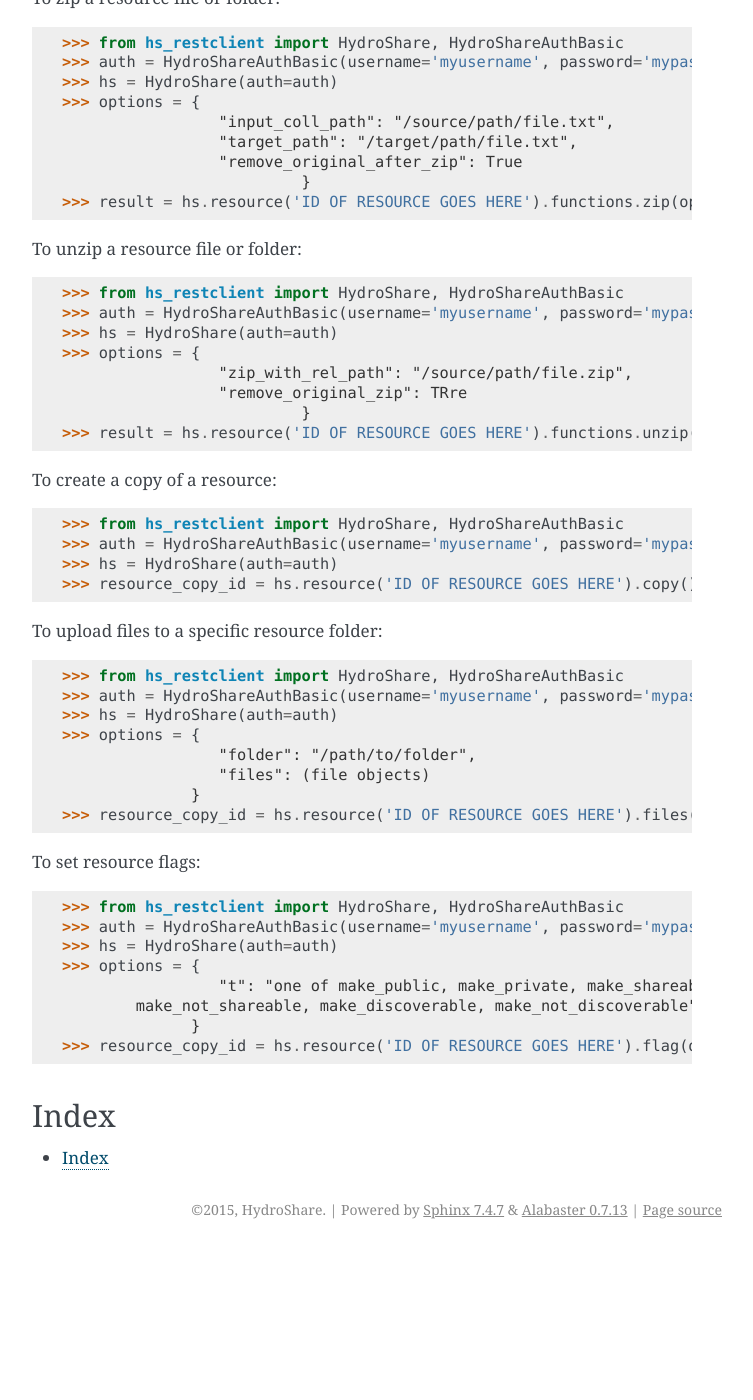
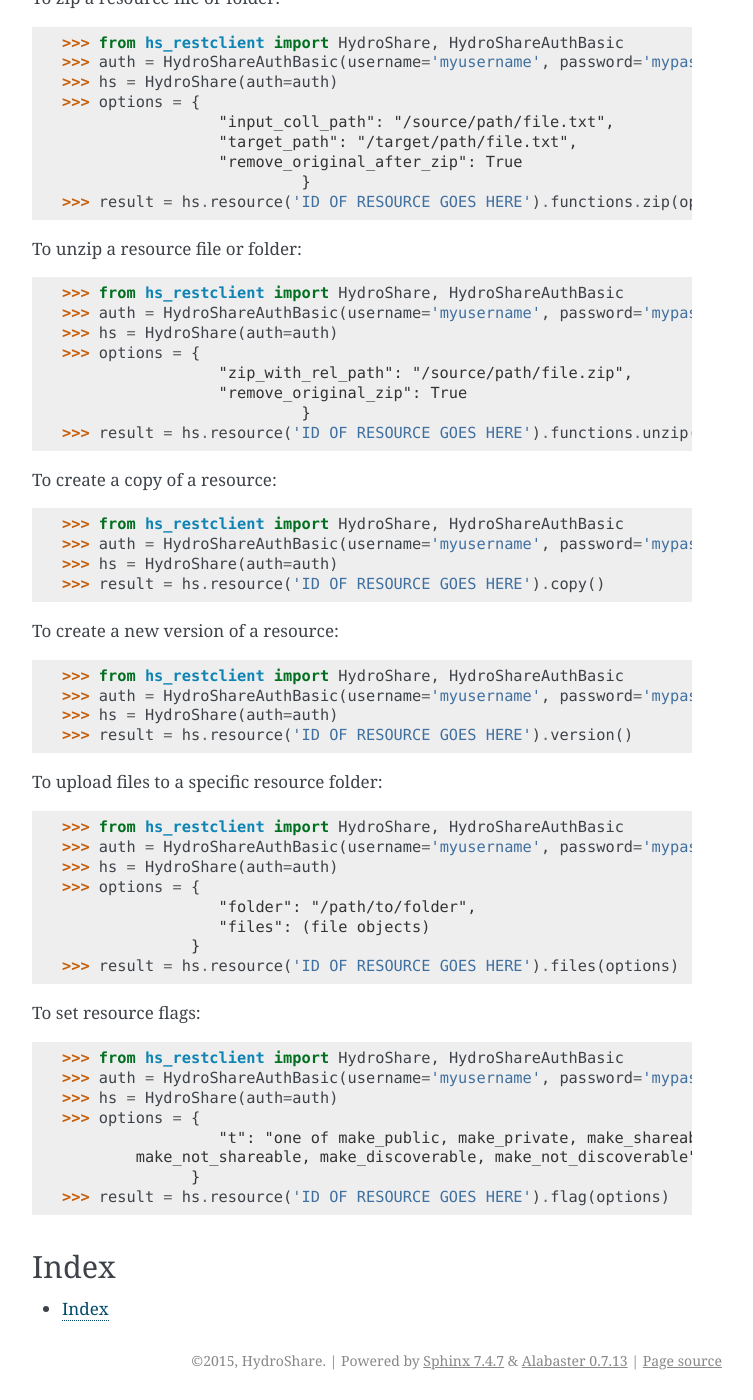
Before and after one commit to hydroshare/hs_restclient, a Sphinx documentation site: the page built from docs/index.rst, in a window 1280 px wide and 1400 px high, scrolled down 6152 px. Shown: the whole window, without its empty margins (388-1141 px from the left). Built offline with Sphinx 7.4.7, drawn with Linux system fonts in a browser that asks for light colours; before the commit the page ends 7401 px from its top, so only the background shows below that.

Commit message:
More code review requests

```diff
--- a/docs/index.rst
+++ b/docs/index.rst
@@ -308,7 +308,7 @@
     >>> hs = HydroShare(auth=auth)
     >>> options = {
                      "zip_with_rel_path": "/source/path/file.zip",
-                     "remove_original_zip": TRre
+                     "remove_original_zip": True
 			      }
     >>> result = hs.resource('ID OF RESOURCE GOES HERE').functions.unzip(options)
 
@@ -317,7 +317,15 @@
     >>> from hs_restclient import HydroShare, HydroShareAuthBasic
     >>> auth = HydroShareAuthBasic(username='myusername', password='mypassword')
     >>> hs = HydroShare(auth=auth)
-    >>> resource_copy_id = hs.resource('ID OF RESOURCE GOES HERE').copy()
+    >>> result = hs.resource('ID OF RESOURCE GOES HERE').copy()
+
+
+To create a new version of a resource:
+
+    >>> from hs_restclient import HydroShare, HydroShareAuthBasic
+    >>> auth = HydroShareAuthBasic(username='myusername', password='mypassword')
+    >>> hs = HydroShare(auth=auth)
+    >>> result = hs.resource('ID OF RESOURCE GOES HERE').version()
 
 To upload files to a specific resource folder:
 
@@ -328,7 +336,7 @@
                      "folder": "/path/to/folder",
                      "files": (file objects)
                   }
-    >>> resource_copy_id = hs.resource('ID OF RESOURCE GOES HERE').files(options)
+    >>> result = hs.resource('ID OF RESOURCE GOES HERE').files(options)
 
 To set resource flags:
 
@@ -339,7 +347,7 @@
                      "t": "one of make_public, make_private, make_shareable,
             make_not_shareable, make_discoverable, make_not_discoverable"
                   }
-    >>> resource_copy_id = hs.resource('ID OF RESOURCE GOES HERE').flag(options)
+    >>> result = hs.resource('ID OF RESOURCE GOES HERE').flag(options)
 
 Index
 -----
```
Also changed, not shown: hs_restclient/__init__.py (+0 -14 lines), 1 other file.
